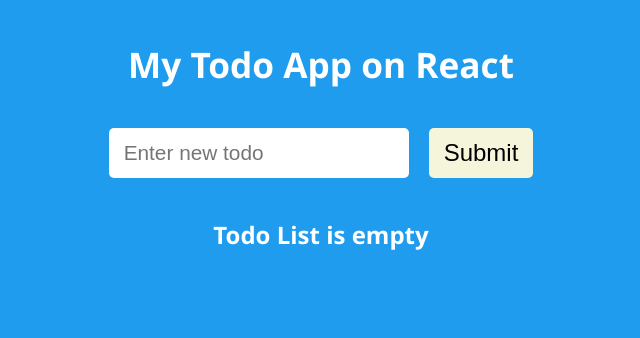
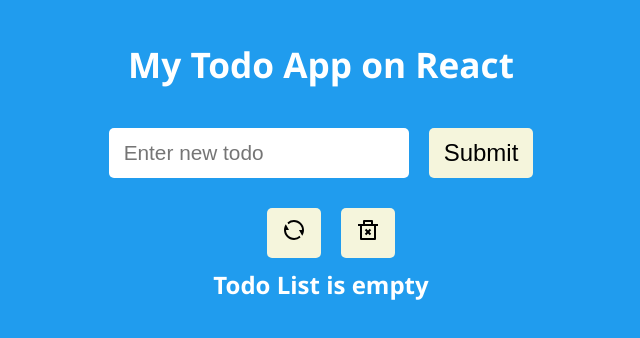
Before and after one commit to mariata06/todo-App, a React (Create React App) app: page / in a window 1280 px wide. Shown: the top 338 px of the page, without its empty margins (319-959 px from the left). Built offline with nearby package versions, Linux system fonts and the light colour scheme.

Commit message:
Добавляет две новые кнопки, по клику на reset - удалются все задачи, по клику на delete - удаляется завершенная задача

```diff
--- a/src/App.js
+++ b/src/App.js
@@ -2,6 +2,7 @@ import { useState } from 'react';
 import { v4 as uuidv4 } from 'uuid'; //- генерирует уникальный id
 import TodoList from './components/Todos/TodoList';
 import TodoForm from './components/Todos/TodoForm';
+import TodoActions from './components/Todos/TodoActions';
 import './App.css';
 
 function App() {
@@ -24,6 +25,7 @@ function App() {
     setTodos(todos.filter((todo) => todo.id !== id))
   }
 
+  //- обработчик переключения выполнения задачи при клике на галочку
   const toggleTodoHandler = (id) => {
     setTodos(todos.map((todo) =>
       todo.id === id
@@ -32,10 +34,21 @@ function App() {
     ))
   }
 
+  //- обработчик обновления, возвращает пустой массив, при клике на кнопку ресет удаляет все задачи
+  const resetTodoHandler = () => {
+    setTodos([])
+  }
+
+  //- обработчик удаления завершенных задач, удаляет завершенную задачу
+  const deleteCompletedTodoHandler = () => {
+    setTodos(todos.filter((todo) => !todo.isCompleted))
+  }
+
   return (
     <div className="App">
       <h1>My Todo App on React</h1>
       <TodoForm addTodoItem={addTodoHandler}/>
+      <TodoActions resetTodos={resetTodoHandler} deleteCompletedTodos={deleteCompletedTodoHandler}/>
       <TodoList todos={todos} deleteTodoItem={deleteTodoHandler} toggleTodoItem={toggleTodoHandler}/>
     </div>
   );
--- /dev/null
+++ b/src/components/Todos/TodoActions.js
@@ -0,0 +1,13 @@
+import { RiDeleteBin2Line, RiRefreshLine } from 'react-icons/ri';
+import Button from "../UI/Button";
+
+function TodoActions({ resetTodos, deleteCompletedTodos }) {
+    return (
+        <>
+            <Button title="Reset TodoItems" onClick={resetTodos}><RiRefreshLine /></Button>
+            <Button title="Clear Completed TodoItems" onClick={deleteCompletedTodos}><RiDeleteBin2Line /></Button>
+        </>
+    )
+}
+
+export default TodoActions;
--- a/src/components/UI/Button.js
+++ b/src/components/UI/Button.js
@@ -0,0 +1,9 @@
+import styles from './Button.module.css'
+
+function Button({onClick, children, title, disabled = false}) {
+    return (
+        <button className={styles.button} onClick={onClick} title={title} disabled={disabled}>{children}</button>
+    )
+}
+
+export default Button;
--- a/src/components/UI/Button.module.css
+++ b/src/components/UI/Button.module.css
@@ -0,0 +1,14 @@
+.button {
+    margin-left: 20px;
+    height: 50px;
+    cursor: pointer;
+    background-color: beige;
+    font-size: 1.5rem;
+    padding: 10px 15px;
+    border: none;
+    border-radius: 5px;
+}
+
+.button:hover {
+    background-color: rgb(240, 240, 155);
+}
```
Also changed, not shown: src/components/Todos/TodoActions.module.css (added).
